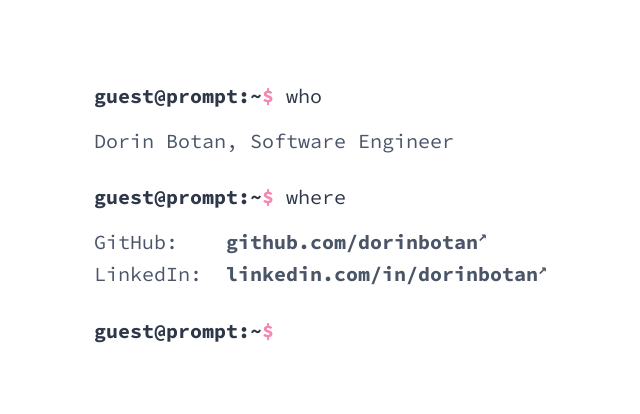
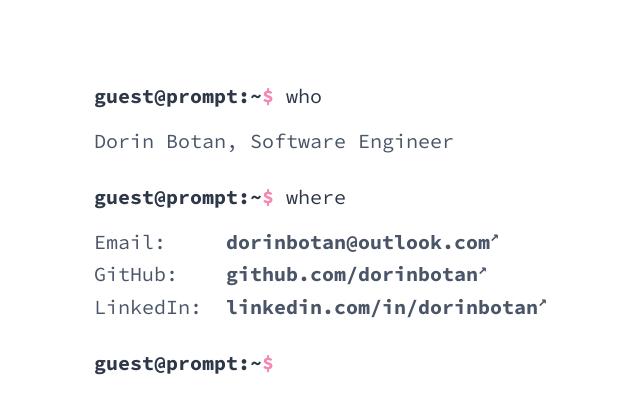
Before and after one commit to dorinbotan/dorinbotan.github.io, a plain HTML site: page index.html in a window 1280 px wide. Shown: the whole page, without its empty margins (2-642 px from the left). Drawn offline with Linux system fonts and the light colour scheme.

Commit message:
Added email

```diff
--- a/index.html
+++ b/index.html
@@ -24,21 +24,6 @@
                     </li>
                 </ul>
             </article>
-            <!-- <article>
-                <h2 class="text-gray-800">
-                    <span class="font-bold">
-                        guest@prompt:~<span class="text-pink-400">$</span>
-                    </span>
-                    what
-                </h2>
-                <p class="mt-3">
-                    prompt is a software studio and technology consultancy in
-                    <a href="https://g.page/WeWork-10-York-Road" class="font-bold">
-                        <span class="hover:underline">London</span><sup>↗</sup>
-                    </a>
-                    operating at the intersection of code and business.
-                </p>
-            </article> -->
             <article>
                 <h2 class="text-gray-800">
                     <span class="font-bold">
@@ -47,12 +32,17 @@
                     where
                 </h2>
                 <p class="mt-3">
-                    GitHub: &nbsp&nbsp
+                    Email: &nbsp;&nbsp;&nbsp;
+                    <a href="mailto:dorinbotan@outlook.com" class="font-bold">
+                        <span class="hover:underline">dorinbotan@outlook.com</span><sup>↗</sup>
+                    </a>
+                    <br>
+                    GitHub: &nbsp;&nbsp;
                     <a href="https://github.com/dorinbotan" class="font-bold">
                         <span class="hover:underline">github.com/dorinbotan</span><sup>↗</sup>
                     </a>
-                    <br />
-                    LinkedIn:&nbsp
+                    <br>
+                    LinkedIn:&nbsp;
                     <a href="https://linkedin.com/in/dorinbotan" class="font-bold">
                         <span class="hover:underline">linkedin.com/in/dorinbotan</span><sup>↗</sup>
                     </a>
@@ -66,11 +56,6 @@
                     <span class="animate-prompt">_</span>
                 </h2>
             </footer>
-            <!-- <footer>
-                <h2 class="text-gray-800 font-bold">
-                    &gt;<span class="animate-prompt">_</span>
-                </h2>
-            </footer> -->
         </section>
     </main>
 </body>
```
